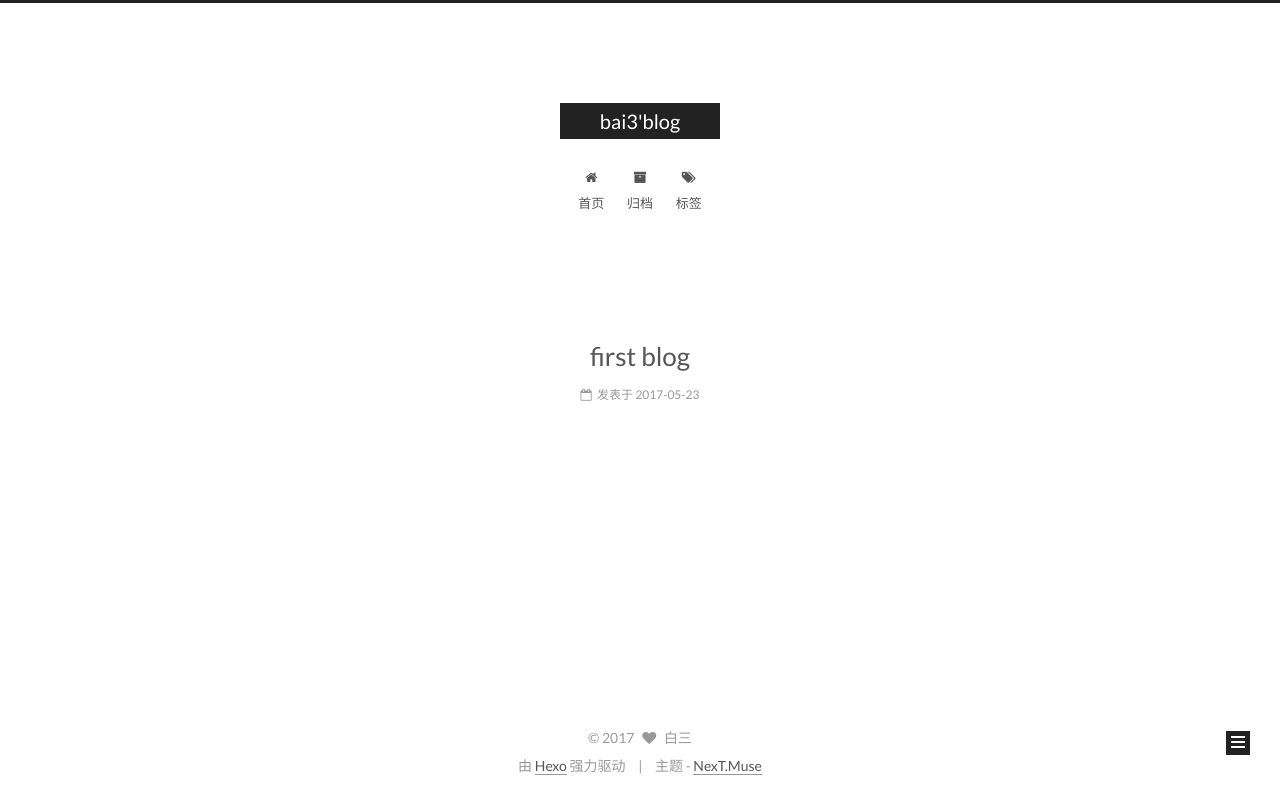
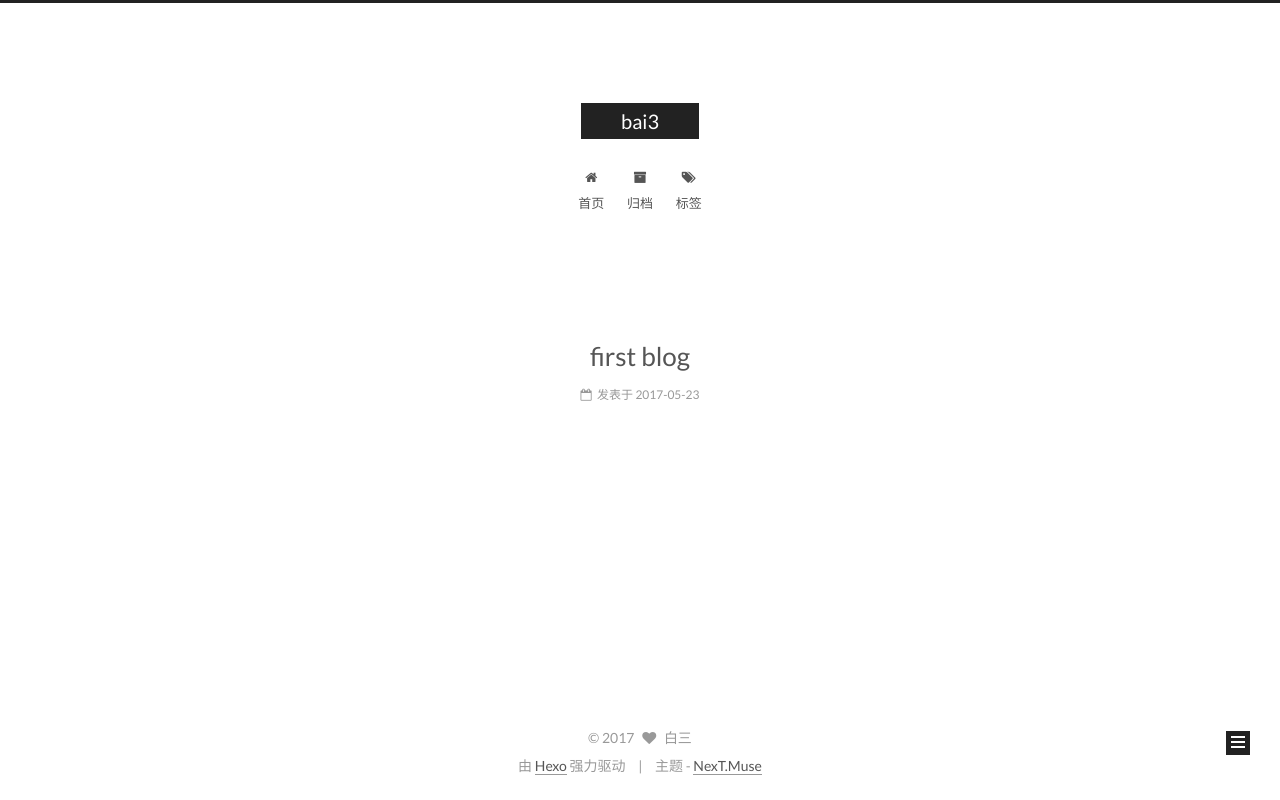
Before and after one commit to bai3/bai3.github.io, a plain HTML site: page index.html in a window 1280 px wide. Drawn offline with Linux system fonts and the light colour scheme.

Commit message:
Site updated: 2017-05-23 16:36:33

```diff
--- a/css/main.css
+++ b/css/main.css
@@ -1695,7 +1695,7 @@ pre .javascript .function {
   width: 4px;
   height: 4px;
   border-radius: 50%;
-  background: #870052;
+  background: #18ffa3;
 }
 .links-of-blogroll {
   font-size: 13px;
--- a/index.html
+++ b/index.html
@@ -92,12 +92,12 @@
 
 <meta name="description" content="我为什么这么努力，因为有想要的生活">
 <meta property="og:type" content="website">
-<meta property="og:title" content="bai3&#39;blog">
+<meta property="og:title" content="bai3">
 <meta property="og:url" content="http://yoursite.com/index.html">
-<meta property="og:site_name" content="bai3&#39;blog">
+<meta property="og:site_name" content="bai3">
 <meta property="og:description" content="我为什么这么努力，因为有想要的生活">
 <meta name="twitter:card" content="summary">
-<meta name="twitter:title" content="bai3&#39;blog">
+<meta name="twitter:title" content="bai3">
 <meta name="twitter:description" content="我为什么这么努力，因为有想要的生活">
 
 
@@ -132,7 +132,7 @@
 
 
 
-  <title>bai3'blog</title>
+  <title>bai3</title>
 </head>
 
 <body itemscope itemtype="http://schema.org/WebPage" lang="zh-Hans">
@@ -171,7 +171,7 @@
     <div class="custom-logo-site-title">
       <a href="/"  class="brand" rel="start">
         <span class="logo-line-before"><i></i></span>
-        <span class="site-title">bai3'blog</span>
+        <span class="site-title">bai3</span>
         <span class="logo-line-after"><i></i></span>
       </a>
     </div>
@@ -263,7 +263,7 @@
     </span>
 
     <span hidden itemprop="publisher" itemscope itemtype="http://schema.org/Organization">
-      <meta itemprop="name" content="bai3'blog">
+      <meta itemprop="name" content="bai3">
     </span>
 
 
```
Also changed, not shown: 2017/05/23/first-blog/index.html (+4 -4 lines), archives/2017/05/index.html (+5 -5 lines), archives/2017/index.html (+5 -5 lines), archives/index.html (+5 -5 lines).
